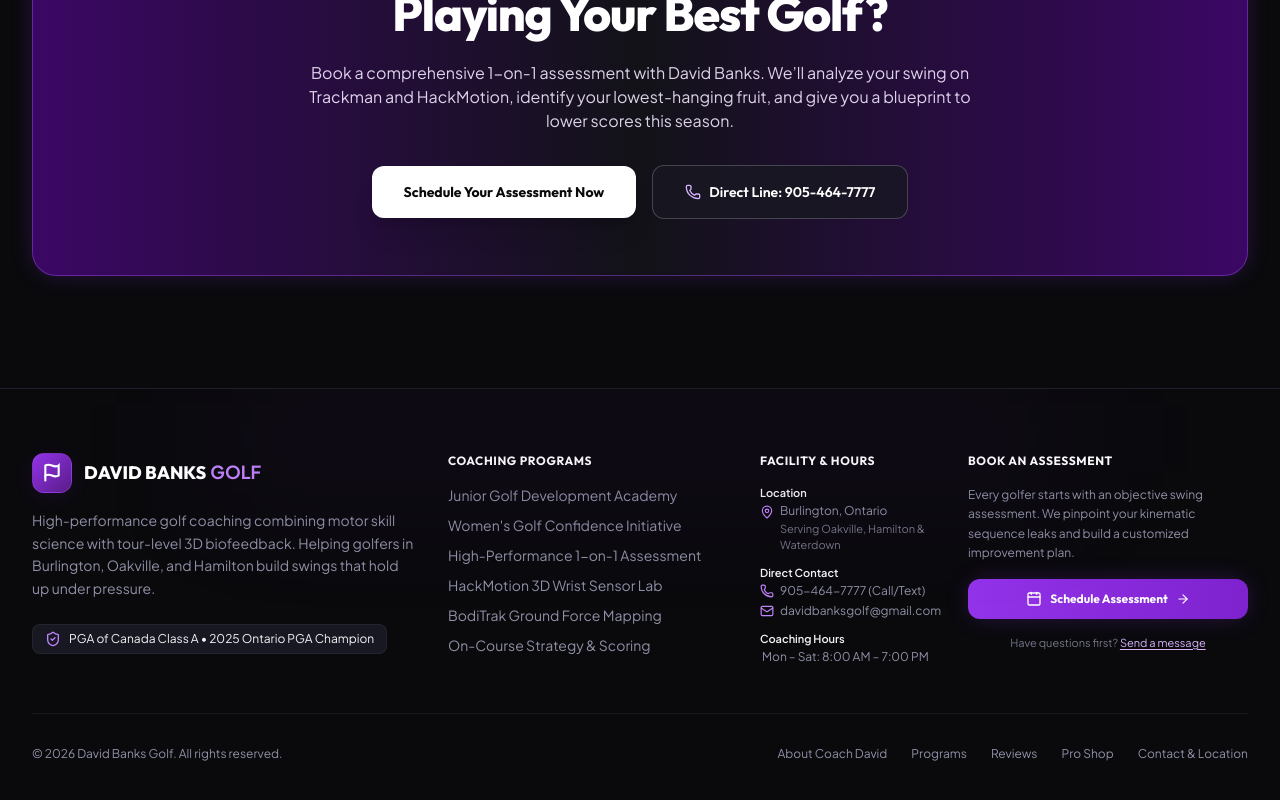
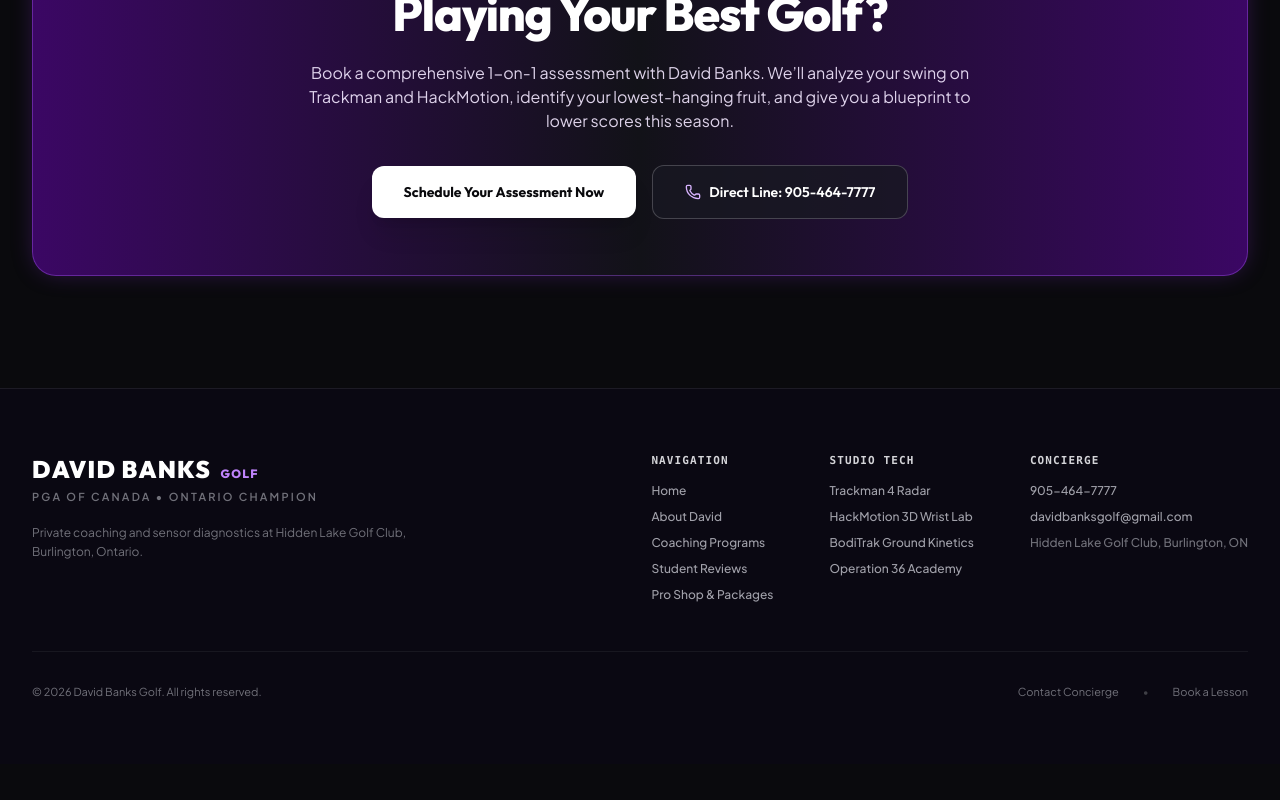
Before and after one commit to Ibraiz1122/Projectthree, a React (Vite) app: page / in a window 1280 px wide. Shown: the part 5393-6193 px from the top of the page. After the commit the page ends 6157 px from the top, so only its background shows below. Built offline with nearby package versions, Linux system fonts and the light colour scheme.

Commit message:
Redesign footer into clean, luxury layout without clutter

```diff
--- a/src/components/Footer.tsx
+++ b/src/components/Footer.tsx
@@ -1,6 +1,5 @@
 import React from 'react';
 import type { NavPage } from '../types';
-import { Phone, Mail, MapPin, Calendar, ArrowRight, ShieldCheck } from 'lucide-react';
 
 interface FooterProps {
   setCurrentPage: (page: NavPage) => void;
@@ -8,185 +7,105 @@
 
 export const Footer: React.FC<FooterProps> = ({ setCurrentPage }) => {
   return (
-    <footer className="bg-brand-dark border-t border-brand-cardBorder relative overflow-hidden">
-      {/* Subtle purple ambient glow */}
-      <div className="absolute top-0 left-1/2 -translate-x-1/2 w-2/3 h-24 bg-brand-purple-900/10 blur-3xl pointer-events-none" />
+    <footer className="border-t border-white/[0.08] bg-[#0A0812] text-zinc-400">
+      <div className="max-w-7xl mx-auto px-4 sm:px-6 lg:px-8 py-16">
+        {/* Top: Brand & Main Navigation in a Balanced, Clean Luxury Layout */}
+        <div className="flex flex-col md:flex-row md:items-start justify-between gap-10 pb-12 border-b border-white/[0.06]">
+          {/* Brand & Identity */}
+          <div className="space-y-3 max-w-sm">
+            <button
+              onClick={() => setCurrentPage('home')}
+              className="text-left group focus:outline-none"
+            >
+              <span className="font-display font-black text-2xl tracking-wider text-white block">
+                DAVID BANKS <span className="text-purple-400 font-extrabold text-xs uppercase tracking-widest ml-1">GOLF</span>
+              </span>
+              <span className="text-[11px] uppercase tracking-[0.2em] text-zinc-500 font-semibold block mt-1">
+                PGA of Canada • Ontario Champion
+              </span>
+            </button>
+            <p className="text-xs text-zinc-500 leading-relaxed pt-1">
+              Private coaching and sensor diagnostics at Hidden Lake Golf Club, Burlington, Ontario.
+            </p>
+          </div>
 
-      {/* Main Footer Grid */}
-      <div className="max-w-7xl mx-auto px-4 sm:px-6 lg:px-8 pt-16 pb-12">
-        <div className="grid grid-cols-1 md:grid-cols-2 lg:grid-cols-12 gap-10 lg:gap-8">
-
-          {/* Column 1: Brand & Professional Standing (4 cols) */}
-          <div className="lg:col-span-4 space-y-4">
-            <div className="flex items-center gap-3">
-              <div className="w-10 h-10 rounded-xl bg-gradient-to-br from-brand-purple-600 to-brand-purple-900 flex items-center justify-center text-white font-bold shadow-purple-subtle border border-brand-purple-500/30">
-                <svg className="w-5 h-5 text-white" viewBox="0 0 24 24" fill="none" stroke="currentColor" strokeWidth="2.5">
-                  <path d="M4 15s1-1 4-1 5 2 8 2 4-1 4-1V3s-1 1-4 1-5-2-8-2-4 1-4 1z" />
-                  <line x1="4" y1="22" x2="4" y2="15" />
-                </svg>
-              </div>
-              <div>
-                <span className="font-display font-extrabold text-lg text-white">DAVID BANKS</span>
-                <span className="text-brand-purple-400 font-bold ml-1 text-lg">GOLF</span>
-              </div>
+          {/* Clean Navigation Links */}
+          <div className="flex flex-wrap gap-x-14 gap-y-8 text-xs font-medium">
+            <div>
+              <span className="text-[11px] font-mono uppercase tracking-widest text-zinc-300 font-bold block mb-3.5">
+                Navigation
+              </span>
+              <ul className="space-y-2.5">
+                {[
+                  { id: 'home', label: 'Home' },
+                  { id: 'about', label: 'About David' },
+                  { id: 'programs', label: 'Coaching Programs' },
+                  { id: 'testimonials', label: 'Student Reviews' },
+                  { id: 'products', label: 'Pro Shop & Packages' },
+                ].map((item) => (
+                  <li key={item.id}>
+                    <button
+                      onClick={() => setCurrentPage(item.id as NavPage)}
+                      className="text-zinc-400 hover:text-white transition-colors"
+                    >
+                      {item.label}
+                    </button>
+                  </li>
+                ))}
+              </ul>
             </div>
 
-            <p className="text-sm text-brand-muted leading-relaxed max-w-sm">
-              High-performance golf coaching combining motor skill science with tour-level 3D biofeedback. Helping golfers in Burlington, Oakville, and Hamilton build swings that hold up under pressure.
-            </p>
+            <div>
+              <span className="text-[11px] font-mono uppercase tracking-widest text-zinc-300 font-bold block mb-3.5">
+                Studio Tech
+              </span>
+              <ul className="space-y-2.5 text-zinc-400">
+                <li>Trackman 4 Radar</li>
+                <li>HackMotion 3D Wrist Lab</li>
+                <li>BodiTrak Ground Kinetics</li>
+                <li>Operation 36 Academy</li>
+              </ul>
+            </div>
 
-            <div className="pt-2">
-              <div className="inline-flex items-center gap-2 px-3 py-1.5 rounded-lg bg-brand-surface border border-white/5 text-xs text-brand-light">
-                <ShieldCheck className="w-4 h-4 text-brand-purple-400 shrink-0" />
-                <span>PGA of Canada Class A • 2025 Ontario PGA Champion</span>
-              </div>
-            </div>
-          </div>
-
-          {/* Column 2: Coaching Programs (3 cols) */}
-          <div className="lg:col-span-3">
-            <h4 className="font-display font-bold text-white text-xs uppercase tracking-wider mb-4">
-              Coaching Programs
-            </h4>
-            <ul className="space-y-2.5 text-sm text-brand-muted">
-              <li>
-                <button
-                  onClick={() => setCurrentPage('programs')}
-                  className="hover:text-brand-purple-300 transition-colors text-left"
-                >
-                  Junior Golf Development Academy
-                </button>
-              </li>
-              <li>
-                <button
-                  onClick={() => setCurrentPage('programs')}
-                  className="hover:text-brand-purple-300 transition-colors text-left"
-                >
-                  Women's Golf Confidence Initiative
-                </button>
-              </li>
-              <li>
-                <button
-                  onClick={() => setCurrentPage('programs')}
-                  className="hover:text-brand-purple-300 transition-colors text-left"
-                >
-                  High-Performance 1-on-1 Assessment
-                </button>
-              </li>
-              <li>
-                <button
-                  onClick={() => setCurrentPage('programs')}
-                  className="hover:text-brand-purple-300 transition-colors text-left"
-                >
-                  HackMotion 3D Wrist Sensor Lab
-                </button>
-              </li>
-              <li>
-                <button
-                  onClick={() => setCurrentPage('programs')}
-                  className="hover:text-brand-purple-300 transition-colors text-left"
-                >
-                  BodiTrak Ground Force Mapping
-                </button>
-              </li>
-              <li>
-                <button
-                  onClick={() => setCurrentPage('programs')}
-                  className="hover:text-brand-purple-300 transition-colors text-left"
-                >
-                  On-Course Strategy & Scoring
-                </button>
-              </li>
-            </ul>
-          </div>
-
-          {/* Column 3: Contact & Facility (2 cols) */}
-          <div className="lg:col-span-2">
-            <h4 className="font-display font-bold text-white text-xs uppercase tracking-wider mb-4">
-              Facility & Hours
-            </h4>
-
-            <div className="space-y-3 text-xs text-brand-muted">
-              <div>
-                <span className="text-[11px] font-semibold text-brand-light block mb-0.5">Location</span>
-                <div className="flex items-start gap-1.5 text-brand-muted">
-                  <MapPin className="w-3.5 h-3.5 text-brand-purple-400 shrink-0 mt-0.5" />
-                  <span>Burlington, Ontario</span>
-                </div>
-                <p className="text-[11px] text-brand-muted/80 mt-0.5 pl-5">
-                  Serving Oakville, Hamilton & Waterdown
-                </p>
-              </div>
-
-              <div>
-                <span className="text-[11px] font-semibold text-brand-light block mb-0.5">Direct Contact</span>
-                <a href="tel:905-464-7777" className="flex items-center gap-1.5 text-brand-muted hover:text-white transition-colors">
-                  <Phone className="w-3.5 h-3.5 text-brand-purple-400 shrink-0" />
-                  <span>905-464-7777 (Call/Text)</span>
-                </a>
-                <a href="mailto:davidbanksgolf@gmail.com" className="flex items-center gap-1.5 text-brand-muted hover:text-white transition-colors mt-1">
-                  <Mail className="w-3.5 h-3.5 text-brand-purple-400 shrink-0" />
-                  <span>davidbanksgolf@gmail.com</span>
-                </a>
-              </div>
-
-              <div>
-                <span className="text-[11px] font-semibold text-brand-light block mb-0.5">Coaching Hours</span>
-                <p className="text-brand-muted pl-0.5">Mon – Sat: 8:00 AM – 7:00 PM</p>
-              </div>
-            </div>
-          </div>
-
-          {/* Column 4: Focused Assessment Booking CTA (3 cols) */}
-          <div className="lg:col-span-3 space-y-4">
-            <h4 className="font-display font-bold text-white text-xs uppercase tracking-wider mb-2">
-              Book an Assessment
-            </h4>
-            <p className="text-xs text-brand-muted leading-relaxed">
-              Every golfer starts with an objective swing assessment. We pinpoint your kinematic sequence leaks and build a customized improvement plan.
-            </p>
-
-            <button
-              onClick={() => setCurrentPage('booking')}
-              className="w-full py-3 px-4 rounded-xl bg-gradient-to-r from-brand-purple-600 to-brand-purple-700 hover:from-brand-purple-500 hover:to-brand-purple-600 text-white font-display font-bold text-xs text-center shadow-purple-glow hover:shadow-purple-subtle active:scale-[0.98] transition-all flex items-center justify-center gap-2"
-            >
-              <Calendar className="w-4 h-4" />
-              <span>Schedule Assessment</span>
-              <ArrowRight className="w-3.5 h-3.5" />
-            </button>
-
-            <div className="text-[11px] text-brand-muted/80 text-center">
-              Have questions first?{' '}
-              <button
-                onClick={() => setCurrentPage('contact')}
-                className="text-brand-purple-300 hover:text-white underline underline-offset-2 transition-colors"
-              >
-                Send a message
-              </button>
+            <div>
+              <span className="text-[11px] font-mono uppercase tracking-widest text-zinc-300 font-bold block mb-3.5">
+                Concierge
+              </span>
+              <ul className="space-y-2.5">
+                <li>
+                  <a href="tel:905-464-7777" className="text-zinc-400 hover:text-white transition-colors">
+                    905-464-7777
+                  </a>
+                </li>
+                <li>
+                  <a href="mailto:davidbanksgolf@gmail.com" className="text-zinc-400 hover:text-white transition-colors">
+                    davidbanksgolf@gmail.com
+                  </a>
+                </li>
+                <li className="text-zinc-500">
+                  Hidden Lake Golf Club, Burlington, ON
+                </li>
+              </ul>
             </div>
           </div>
         </div>
 
-        {/* Bottom Copyright & Secondary Links */}
-        <div className="mt-12 pt-8 border-t border-brand-cardBorder/60 flex flex-col sm:flex-row items-center justify-between gap-4 text-xs text-brand-muted">
-          <div>
-            © {new Date().getFullYear()} David Banks Golf. All rights reserved.
-          </div>
-          <div className="flex flex-wrap items-center gap-6">
-            <button onClick={() => setCurrentPage('about')} className="hover:text-white transition-colors">
-              About Coach David
+        {/* Bottom Strip: Pure Minimalist Luxury */}
+        <div className="pt-8 flex flex-col sm:flex-row items-center justify-between gap-4 text-[11px] text-zinc-500">
+          <p>© {new Date().getFullYear()} David Banks Golf. All rights reserved.</p>
+          <div className="flex items-center gap-6">
+            <button
+              onClick={() => setCurrentPage('contact')}
+              className="hover:text-zinc-300 transition-colors"
+            >
+              Contact Concierge
             </button>
-            <button onClick={() => setCurrentPage('programs')} className="hover:text-white transition-colors">
-              Programs
-            </button>
-            <button onClick={() => setCurrentPage('testimonials')} className="hover:text-white transition-colors">
-              Reviews
-            </button>
-            <button onClick={() => setCurrentPage('products')} className="hover:text-white transition-colors">
-              Pro Shop
-            </button>
-            <button onClick={() => setCurrentPage('contact')} className="hover:text-white transition-colors">
-              Contact & Location
+            <span className="text-zinc-700">•</span>
+            <button
+              onClick={() => setCurrentPage('booking')}
+              className="hover:text-zinc-300 transition-colors"
+            >
+              Book a Lesson
             </button>
           </div>
         </div>
```
